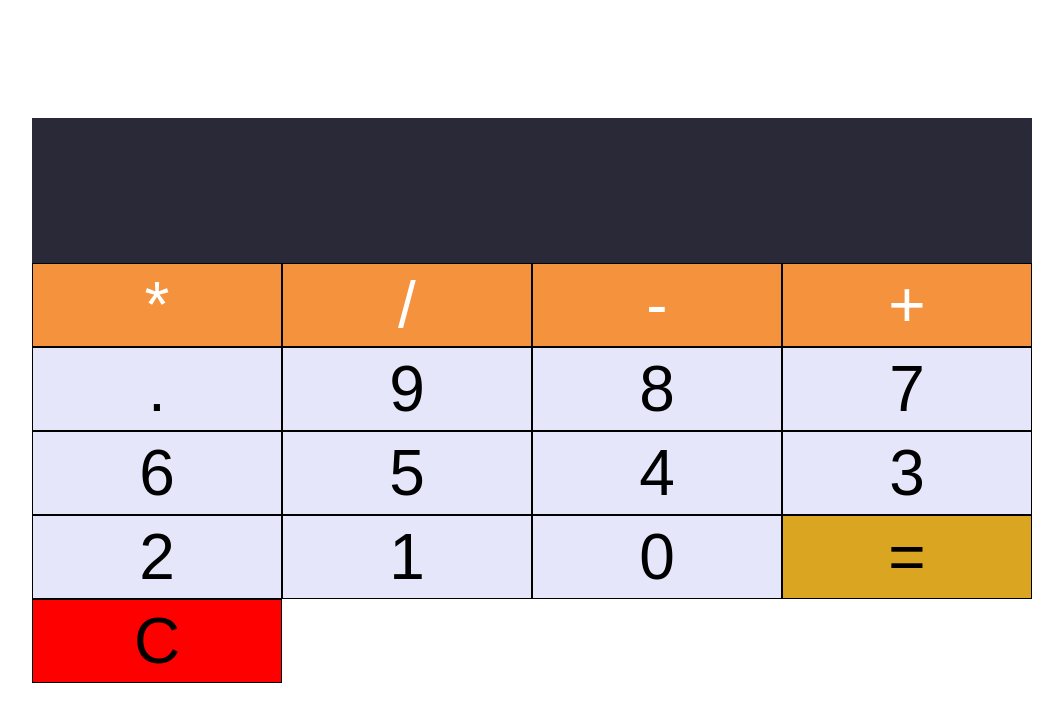
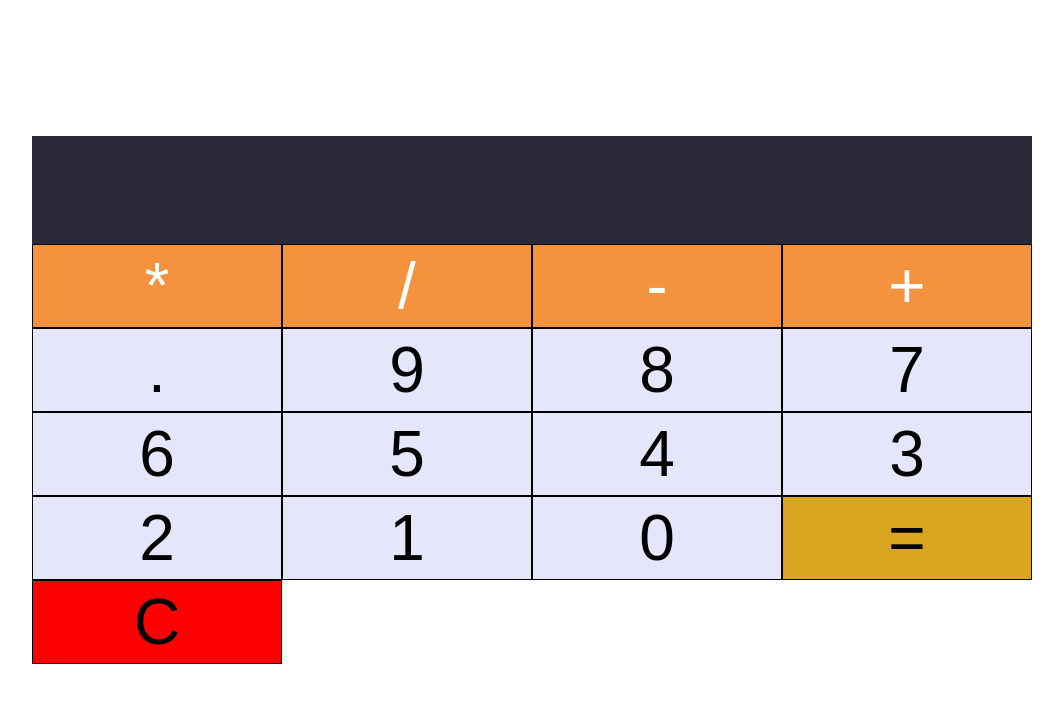
Before and after one commit to sakhawat777/calculator-project, a plain HTML site: page index.html in a window 1280 px wide. Shown: the whole page, without its empty margins (108-1171 px from the left). Drawn offline with Linux system fonts and the light colour scheme.

Commit message:
Screen Font Size Updated

```diff
--- a/style.css
+++ b/style.css
@@ -20,7 +20,7 @@ body {
 }
 .screen {
 	width: 100%;
-	font-size: 7rem;
+	font-size: 5rem;
 	padding: 0.5rem;
 	background: rgb(41, 41, 56);
 	color: white;
```
